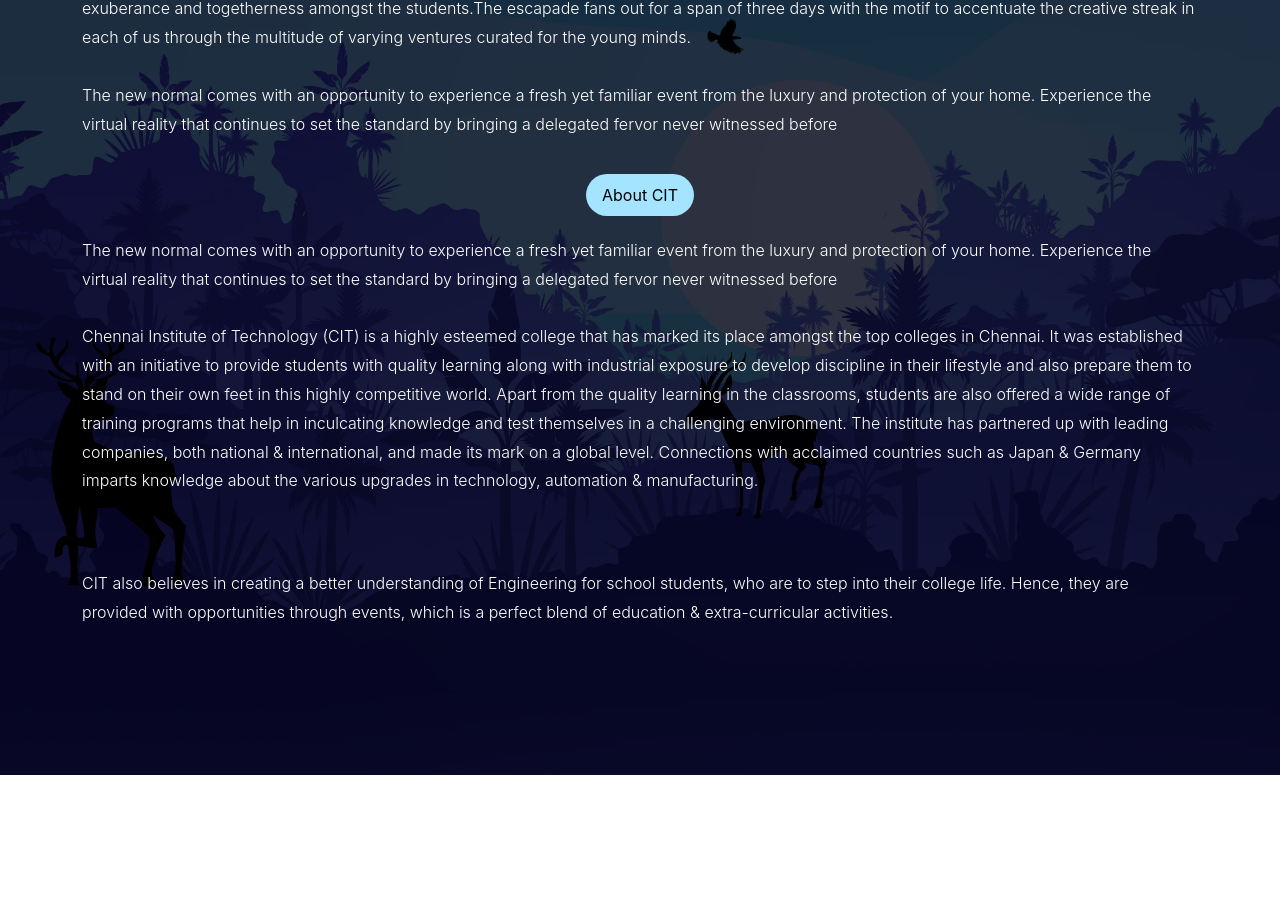
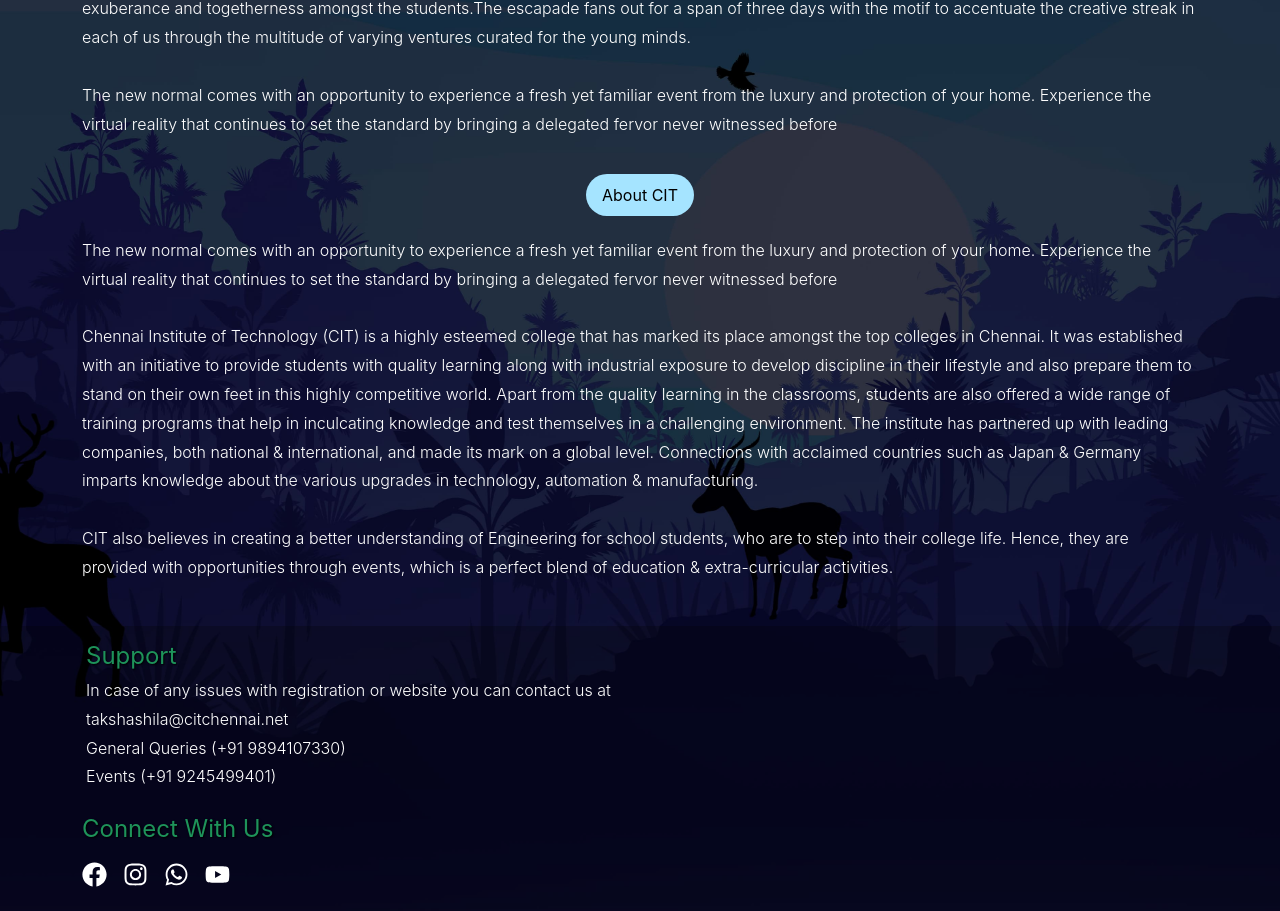
Before and after one commit to Legal-Pirates-Official/Takshashila-2k22, a React (Create React App) app: page /about in a window 1280 px wide. Shown: the part 228-1139 px from the top of the page. Before the commit the page ends 1003 px from the top, so only its background shows below. Built offline with nearby package versions, Linux system fonts and the light colour scheme.

Commit message:
Updates About Page and Social Media Links

```diff
--- a/src/App.css
+++ b/src/App.css
@@ -12,20 +12,26 @@
   transition: background-color 0.2s ease-in-out;
   background: rgba(19, 107, 64, 0.9) !important;
 }
-.navbar{
+.navbar {
+  display: none;
+}
+.bg-glass {
+  background-color: rgba(0, 0, 0, 0.25);
+}
+.hideInBigScreen > .sm-icons{
   display:none;
 }
-/* .navlink{
-  float:right;
-} */
 @media only screen and (max-width: 768px) {
-  .pro-sidebar{
-    display:none;
+  .pro-sidebar {
+    display: none;
   }
-  .citheader{
-    display:none!important;
+  .citheader {
+    display: none !important;
   }
-  .navbar{
+  .navbar {
+    display: block;
+  }
+  .hideInBigScreen > .sm-icons{
     display:block;
   }
 }
@@ -44,7 +50,7 @@
 .tkheader {
   width: 100%;
   padding: 1rem 2rem;
-  z-index:1;
+  z-index: 1;
 }
 .tkheader > a > img {
   height: 80px;
--- a/src/components/Sidebar.js
+++ b/src/components/Sidebar.js
@@ -49,23 +49,47 @@
       </SidebarContent>
       <SidebarFooter style={{ border: 0 }} className="customSidebar">
         <Menu hidden={!collapsed} iconShape="none">
-          <MenuItem icon={<FaFacebook size={20} />}></MenuItem>
-          <MenuItem icon={<FaInstagram size={20} />}></MenuItem>
-          <MenuItem icon={<FaWhatsapp size={20} />}></MenuItem>
-          <MenuItem icon={<FaYoutube size={20} />}></MenuItem>
+          <MenuItem
+            icon={
+              <a href="https://m.facebook.com/CIT-Takshashila-106831860821647">
+                <FaFacebook size={20} />
+              </a>
+            }
+          ></MenuItem>
+          <MenuItem
+            icon={
+              <a href="https://instagram.com/cittakshashila?igshid=YmMyMTA2M2Y=">
+                <FaInstagram size={20} />
+              </a>
+            }
+          ></MenuItem>
+          <MenuItem
+            icon={
+              <a href="https://wa.me/message/6HAFB72GRMU7N1">
+                <FaWhatsapp size={20} />
+              </a>
+            }
+          ></MenuItem>
+          <MenuItem
+            icon={
+              <a href="https://youtube.com/c/CITTakshashila">
+                <FaYoutube size={20} />
+              </a>
+            }
+          ></MenuItem>
         </Menu>
         {!collapsed && (
           <div className="container my-5 d-flex flex-row w-100 justify-content-evenly">
-            <a href="">
+            <a href="https://m.facebook.com/CIT-Takshashila-106831860821647">
               <FaFacebook size={25} />
             </a>
-            <a href="">
+            <a href="https://instagram.com/cittakshashila?igshid=YmMyMTA2M2Y=">
               <FaInstagram size={25} />
             </a>
-            <a href="">
+            <a href="https://wa.me/message/6HAFB72GRMU7N1">
               <FaWhatsapp size={25} />
             </a>
-            <a href="">
+            <a href="https://youtube.com/c/CITTakshashila">
               <FaYoutube size={25} />
             </a>
           </div>
--- /dev/null
+++ b/src/components/Support.jsx
@@ -0,0 +1,43 @@
+import React from "react";
+import { SupportData } from "../assets/Events/SupportData";
+import { SupportSection } from "../screens/Home/Home.style";
+import { FaFacebook, FaInstagram, FaWhatsapp, FaYoutube } from "react-icons/fa";
+
+export default function Support({ className, showIcons }) {
+  return (
+    <>
+      <SupportSection className={className}>
+        <h4 className="heading">Support</h4>
+        <p>{SupportData}</p>
+      </SupportSection>
+        <div className="sm-icons container pb-3">
+          <p
+            style={{
+              fontSize: "x-large",
+              fontWeight: 400,
+              color: "#1e935a",
+              textShadow: "1px 1px 2px #000000"
+            }}
+            className="m-0"
+          >
+            Connect With Us
+          </p>
+
+          <div className=" d-flex flex-row w-100 justify-content-start">
+            <a className="m-2 ms-0 text-white" href="https://m.facebook.com/CIT-Takshashila-106831860821647">
+              <FaFacebook size={25} />
+            </a>
+            <a className="m-2 text-white" href="https://instagram.com/cittakshashila?igshid=YmMyMTA2M2Y=">
+              <FaInstagram size={25} />
+            </a>
+            <a className="m-2 text-white" href="https://wa.me/message/6HAFB72GRMU7N1">
+              <FaWhatsapp size={25} />
+            </a>
+            <a className="m-2 text-white" href="https://youtube.com/c/CITTakshashila">
+              <FaYoutube size={25} />
+            </a>
+          </div>
+        </div>
+    </>
+  );
+}
--- a/src/screens/About/About.jsx
+++ b/src/screens/About/About.jsx
@@ -2,12 +2,17 @@
 import { AboutContainer, AboutDiv } from "./About.style";
 import tkLogo from "../../assets/logo/tklogo.png";
 import { Link } from "react-router-dom";
+import { SupportSection } from "../Home/Home.style";
+import { SupportData } from "../../assets/Events/SupportData";
+import Support from "../../components/Support";
 
 function About() {
   return (
     <AboutContainer className="AboutContainer">
-      <div className="tkheader" >
-          <Link to="/"><img src={tkLogo} alt="logo" /></Link>
+      <div className="tkheader">
+        <Link to="/">
+          <img src={tkLogo} alt="logo" />
+        </Link>
       </div>
       <AboutDiv className="container">
         <div>
@@ -28,7 +33,7 @@
           delegated fervor never witnessed before
         </p>
       </AboutDiv>
-      <AboutDiv  className="container">
+      <AboutDiv className="container">
         <div>
           <div className="title">About CIT</div>
         </div>
@@ -37,7 +42,7 @@
           familiar event from the luxury and protection of your home. Experience
           the virtual reality that continues to set the standard by bringing a
           delegated fervor never witnessed before
-        <br /> <br />
+          <br /> <br />
           Chennai Institute of Technology (CIT) is a highly esteemed college
           that has marked its place amongst the top colleges in Chennai. It was
           established with an initiative to provide students with quality
@@ -51,16 +56,17 @@
           global level. Connections with acclaimed countries such as Japan &
           Germany imparts knowledge about the various upgrades in technology,
           automation & manufacturing.
-        </p>{" "}
-        <br /> <br />
-        <p>
+          <br /> <br />
           CIT also believes in creating a better understanding of Engineering
           for school students, who are to step into their college life. Hence,
           they are provided with opportunities through events, which is a
           perfect blend of education & extra-curricular activities.
-        </p>{" "}
-        <br /> <br />
+        </p>
+        <br />
       </AboutDiv>
+      <div className="w-100 bg-glass">
+        <Support className="container pb-0"/>
+      </div>
     </AboutContainer>
   );
 }
--- a/src/screens/About/About.style.js
+++ b/src/screens/About/About.style.js
@@ -10,7 +10,6 @@
   min-height: 100vh;
   color: #ffff;
   text-align: left;
-  padding-bottom:75px;
   line-height: 1.8;
   font-weight:300;
 `;
@@ -22,7 +21,6 @@
   align-items: center;
   justify-content: center;
   width: 100%;
-  height: 40%;
   div {
     position: relative;
     width: 100%;
--- a/src/screens/Home/Home.jsx
+++ b/src/screens/Home/Home.jsx
@@ -5,6 +5,7 @@
 import Logo from "../../assets/logo/logo.svg";
 import Header from "../../components/NavBar";
 import Sidebar from "../../components/Sidebar";
+import Support from "../../components/Support";
 import { HomeContainer, SupportSection } from "./Home.style";
 
 function Home() {
@@ -33,10 +34,9 @@
             <Link to="/nightEvents">Night Events</Link>
           </div>
         </div>
-        <SupportSection>
-          <h4 className="heading">Support</h4>
-          <p>{SupportData}</p>
-        </SupportSection>
+        <div className="w-100 bg-glass hideInBigScreen">
+          <Support/>
+        </div>
       </HomeContainer>
       <Sidebar />
     </div>
```
